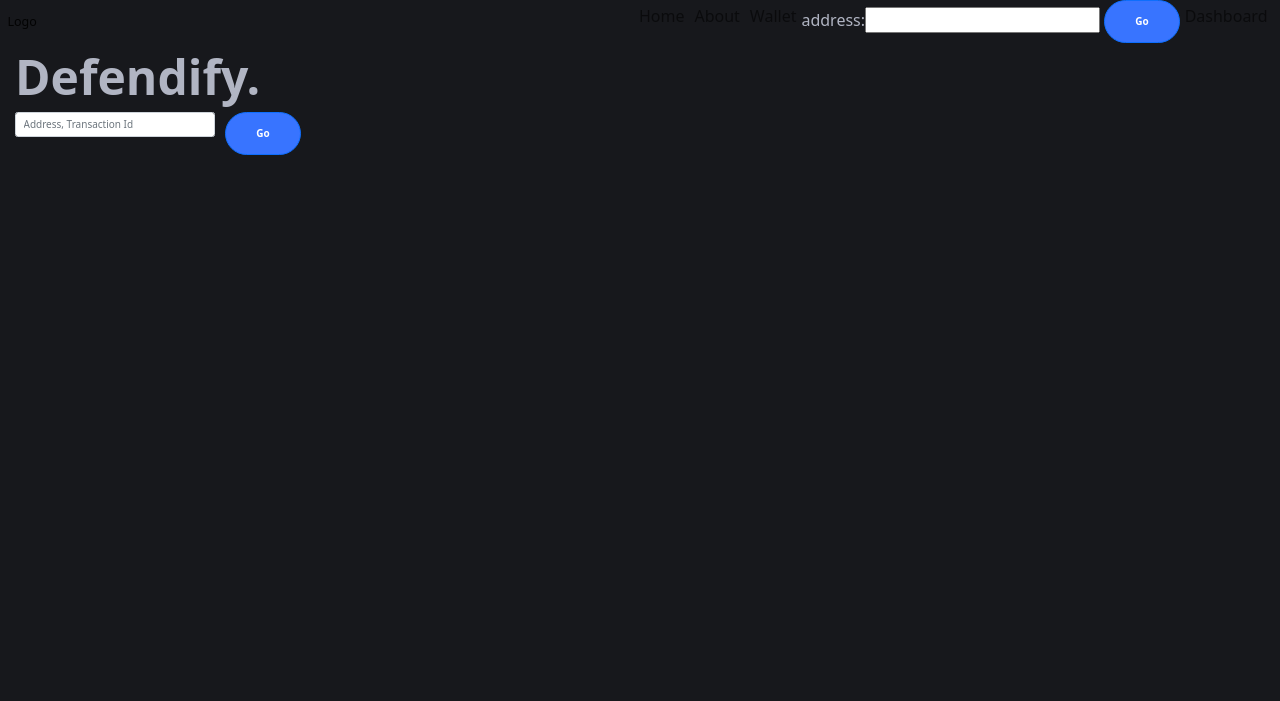
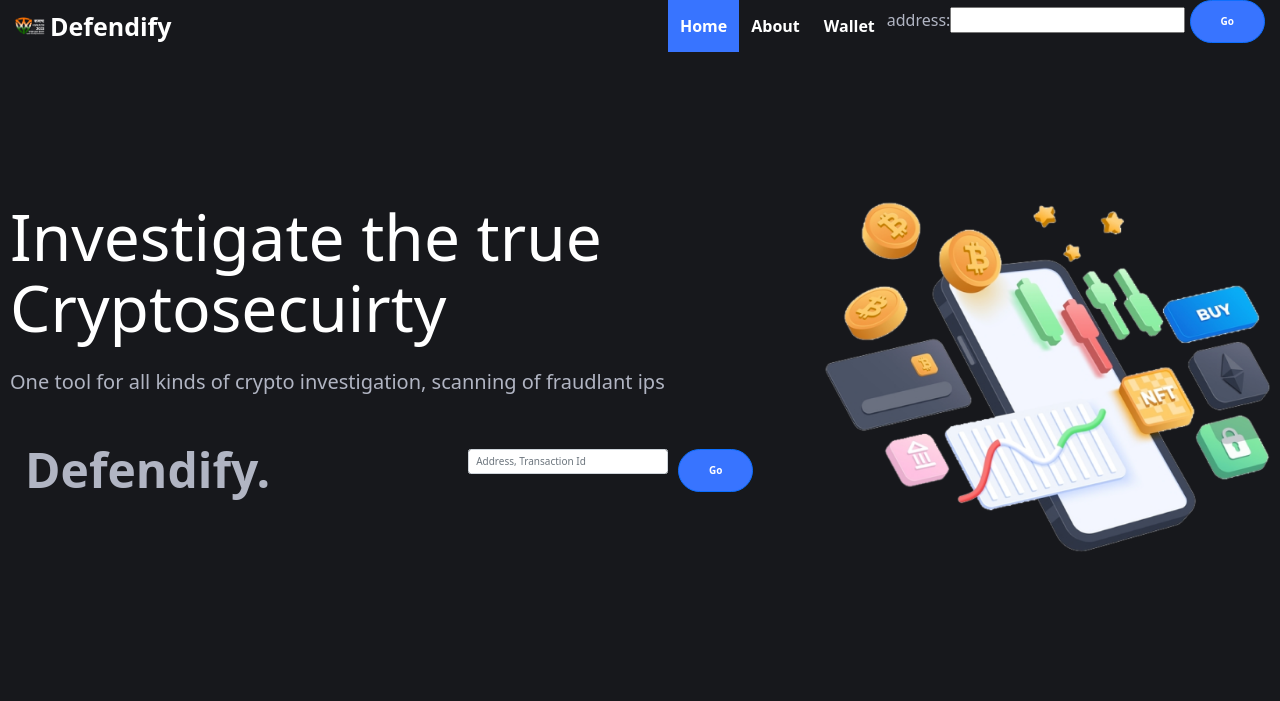
Before and after one commit to San-kalp/Kavach, a Django app: page / in a window 1280 px wide. Shown: the top 701 px of the page. Run offline with Django 3.2, Linux system fonts and the light colour scheme; some libraries are stand-ins or nearby versions.

Commit message:
changes homepage

```diff
--- a/Defendify-project/home/templates/home/home.html
+++ b/Defendify-project/home/templates/home/home.html
@@ -19,39 +19,42 @@
     <!--scritps-->
     <script src="/static/js/script.js" defer></script>
     <!-- Navbar -->
+
+    <header>
         <nav class="navbar navbar-expand-md navbar-light bg-light">
-        <div class="container-fluid">
+            <div class="container">
                 <!-- Navbar brand or logo -->
-            <a class="navbar-brand" href="#">Logo</a>
+                <a href="#" class="logo">
+                    <img src="/static/images/logo.png" width="30" height="42" alt="Cryptex logo">
+                    Defendify
+                  </a>
 
                 <!-- Toggle button for responsive navigation -->
-            <button class="navbar-toggler" type="button" data-bs-toggle="collapse" data-bs-target="#navbarNav"
-                aria-controls="navbarNav" aria-expanded="false" aria-label="Toggle navigation">
-                <span class="navbar-toggler-icon"></span>
+                <button class="nav-toggle-btn" aria-label="Toggle menu" data-nav-toggler>
+                    <span class="line line-1"></span>
+                    <span class="line line-2"></span>
+                    <span class="line line-3"></span>
                   </button>
 
                 <!-- Navbar items -->
                 <div class="collapse navbar-collapse" id="navbarNav">
                     <ul class="navbar-nav ms-auto">
-                    <li class="nav-item">
-                        <a class="nav-link" href="#">Home</a>
+                        <li class="navbar-item">
+                            <a class="navbar-link active" href="#">Home</a>
                         </li>
-                    <li class="nav-item">
-                        <a class="nav-link" href="#">About</a>
+                        <li class="navbar-item">
+                            <a class="navbar-link" href="#">About</a>
                         </li>
-                    <li class="nav-item">
-                        <a class="nav-link" href="wallet">Wallet</a>
+                        <li class="navbar-item">
+                            <a class="navbar-link" href="wallet">Wallet</a>
                         </li>
-                    <li class ="nav-item">
+                        <li class ="navbar-item">
                             <form method="post">
                                 {% csrf_token %}
                                 {{aform}}
                                 <!-- <input type="text" name="{{ aform.aform_data.name }}" placeholder="Address" maxlength="{{ aform.aform_data.field.max_length }}" class="form-control"> -->
                                 <button type="submit" class="btn btn-primary btn-block">Go</button>
                             </form>
-                    </li>
-                    <li class="nav-item">
-                        <a class="nav-link" href="dashboard">Dashboard</a>
                         </li>
                         <!-- <li class="nav-item">
                             <form method="post">
@@ -77,8 +80,21 @@
                 </div>
             </div>
         </nav>
+    </header>
 
-    <!-- Content -->
+<main>
+    <article>
+        <section class="section hero" aria-label="hero" data-section>
+            <div class="start-cont">
+
+              <div class="hero-content">
+
+                <h1 class="h1 hero-title">Investigate the true Cryptosecuirty</h1>
+
+                <p class="hero-text">
+                  One tool for all kinds of crypto investigation, scanning of fraudlant ips
+                </p>
+
                 <div class="container">
                     <div id="projectName">Defendify.</div>
                     <div class="input-group search-button-container">
@@ -92,7 +108,7 @@
                                         <input type="text" name="{{ form.form_data.name }}" placeholder="Address, Transaction Id" maxlength="{{ form.form_data.field.max_length }}" class="form-control">
                                     </div>
                                 </div>
-                    <div class="col-md-4">
+                                <div class="col-md-2">
                                     <!-- Add the 'btn' and 'btn-primary' classes for Bootstrap styling of the button -->
                                     <button type="submit" class="btn btn-primary btn-block">Go</button>
                                 </div>
@@ -100,6 +116,17 @@
                         </form>
                     </div>
                 </div>
+              </div>
+
+              <figure class="hero-banner">
+                <img src="/static/images/hero-banner.png" width="570" height="448" alt="hero banner" class="w-100">
+              </figure>
+            </div>
+          </section>
+    </article>
+</main>
+
+
 
     <!-- Add the Bootstrap JS and jQuery links for additional functionality -->
     <script src="https://code.jquery.com/jquery-3.5.1.slim.min.js"></script>
--- a/Defendify-project/static/css/style.css
+++ b/Defendify-project/static/css/style.css
@@ -359,7 +359,7 @@
   width: 100%;
   background-color: var(--eerie-black-1);
   padding-block: 15px;
-  z-index: 4;
+
 }
 
 .header.active {
--- a/Defendify-project/static/js/script.js
+++ b/Defendify-project/static/js/script.js
@@ -1,7 +1,6 @@
 /**
  * scroll revreal effect
  */
-
 const sections = document.querySelectorAll("[data-section]");
 
 const scrollReveal = function () {
```
Lines whose indentation alone changed are shown as unchanged.
